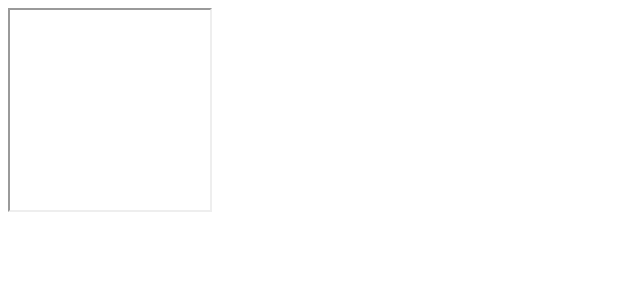
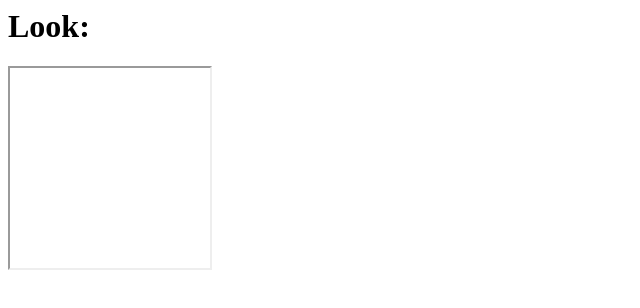
Before and after one commit to TuchinaN/project, a plain HTML site: page index.html in a window 1280 px wide. Shown: the whole page, without its empty margins (0-640 px from the left). Drawn offline with Linux system fonts and the light colour scheme.

Commit message:
Add h1 in index.html

```diff
--- a/index.html
+++ b/index.html
@@ -1,5 +1,6 @@
 <html>
 <body>
+<h1>Look:</h1>
 <iframe scr="lib/hello.html" width="200" height="200" />
 </body>
 </html>
```
